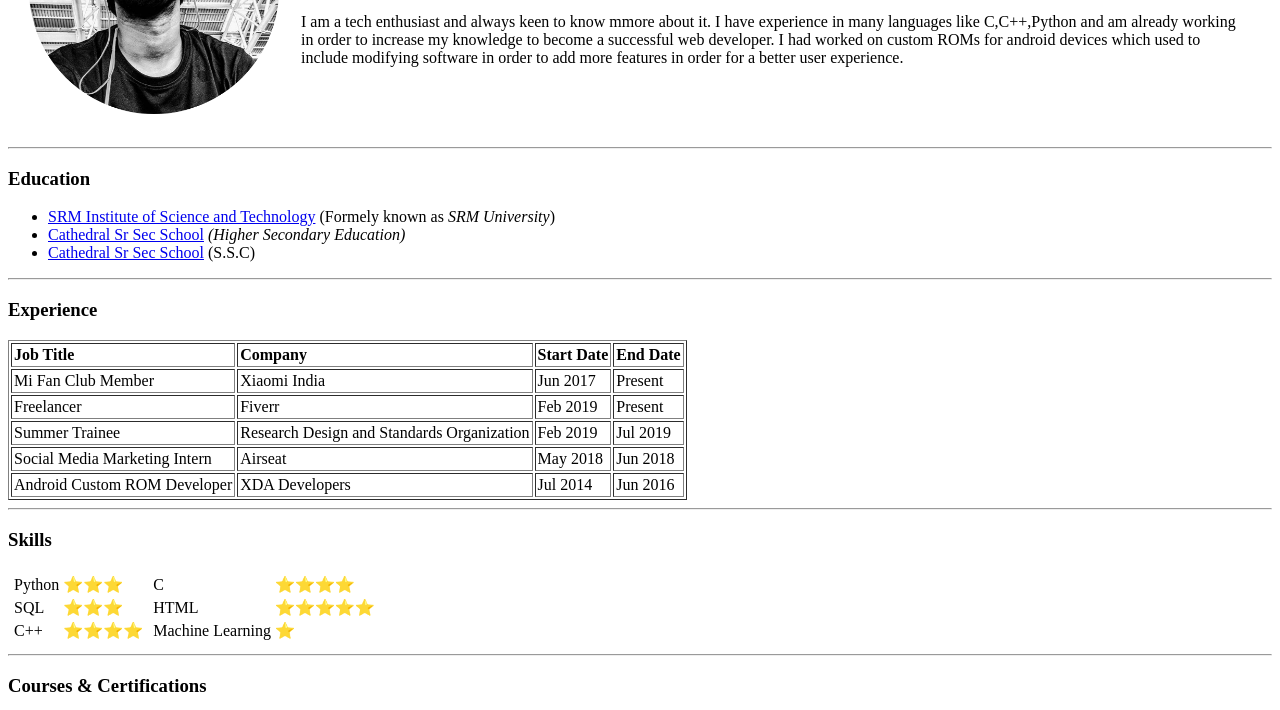
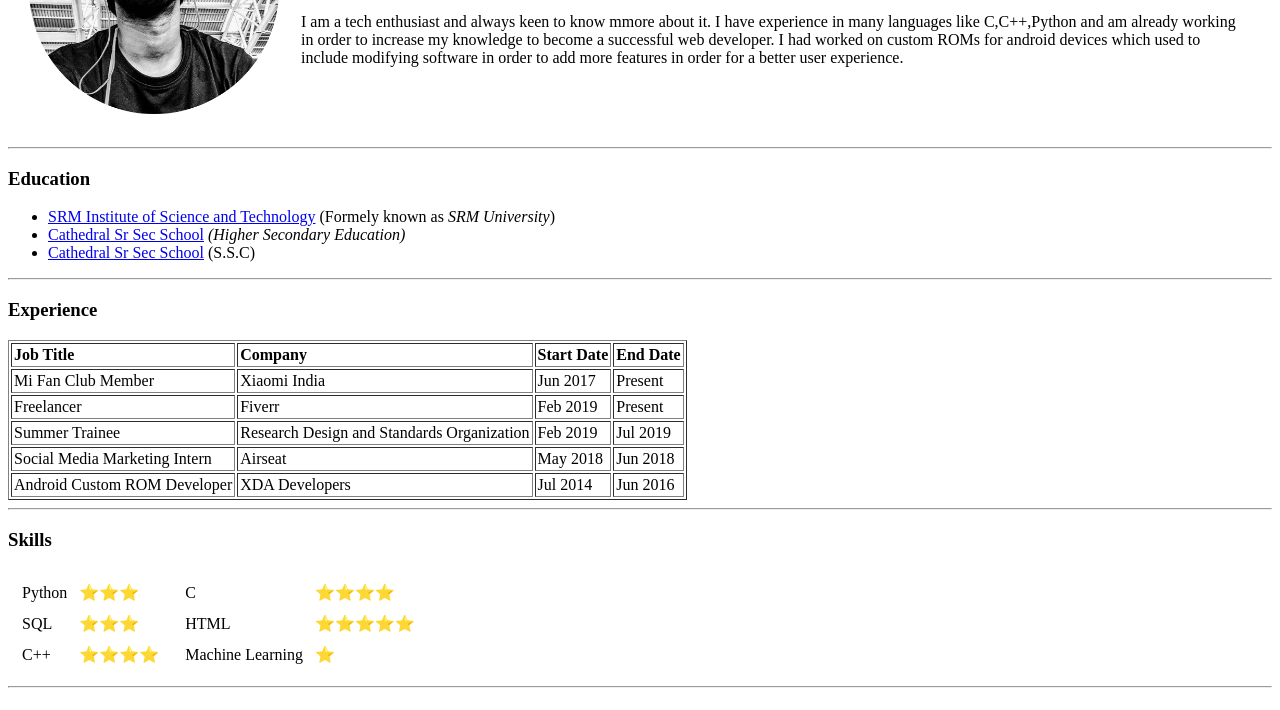
Before and after one commit to Kesarwani17/kesarwani17html.github.io, a plain HTML site: page index.html in a window 1280 px wide. Shown: the part 165-875 px from the top of the page. Drawn offline with Linux system fonts and the light colour scheme.

Commit message:
Update index.html

```diff
--- a/index.html
+++ b/index.html
@@ -77,7 +77,7 @@
   <table>
     <tr>
       <td>
-        <table>
+        <table cellspacing='10'>
           <tr>
             <td>Python</td>
             <td>⭐⭐⭐</td>
@@ -93,7 +93,7 @@
         </table>
       </td>
       <td>
-        <table>
+        <table cellspacing='10'>
           <tr>
             <td>C</td>
             <td>⭐⭐⭐⭐</td>
```
